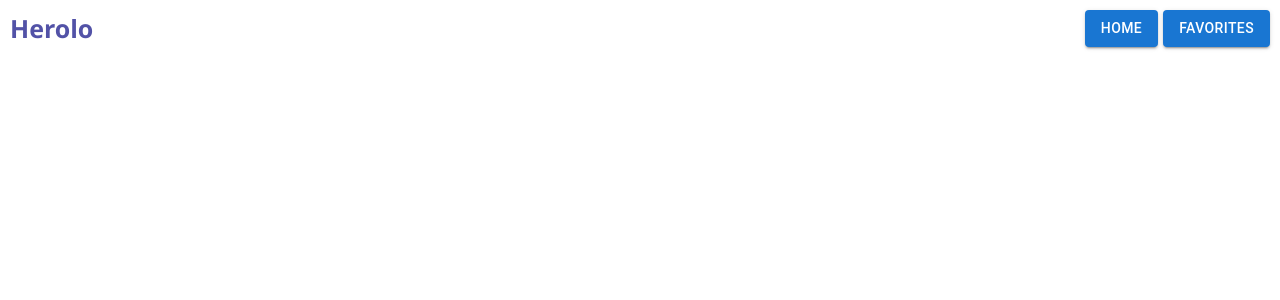
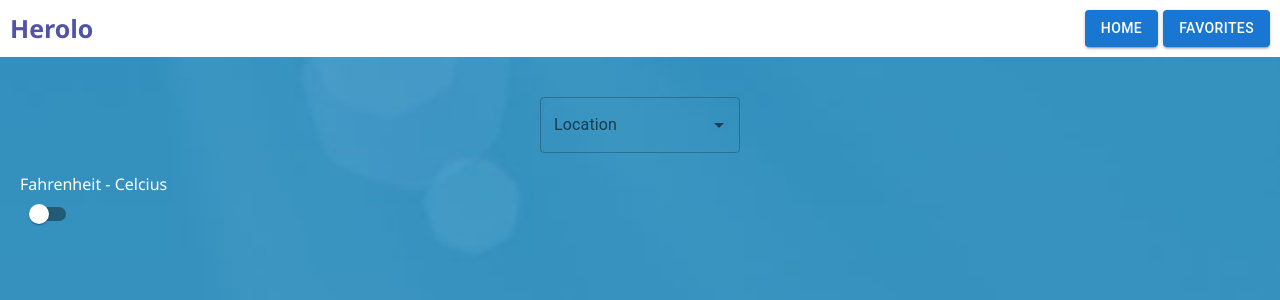
Before and after one commit to DevAv1/abra_project, a React (Create React App) app: page / in a window 1280 px wide. Shown: the top 300 px of the page. Built offline with nearby package versions, Linux system fonts and the light colour scheme; no server answers.

Commit message:
router fix again

```diff
--- a/package.json
+++ b/package.json
@@ -1,5 +1,5 @@
 {
-  "homepage": "http://DevAv1.github.io/abra_project",
+  "homepage": "http://DevAv1.github.io/",
   "name": "herolo-project",
   "version": "0.1.0",
   "private": true,
--- a/src/components/appWrapper/AppWrapper.tsx
+++ b/src/components/appWrapper/AppWrapper.tsx
@@ -10,8 +10,8 @@ export const AppWrapper = () => {
       <Router>
         <Header />
         <Switch>
-          <Route exact path="abra_project/" component={Home} />
-          <Route exact path="abra_project/favorites" component={Favorites} />
+          <Route exact path="/" component={Home} />
+          <Route exact path="/favorites" component={Favorites} />
         </Switch>
       </Router>
     </div>
```
